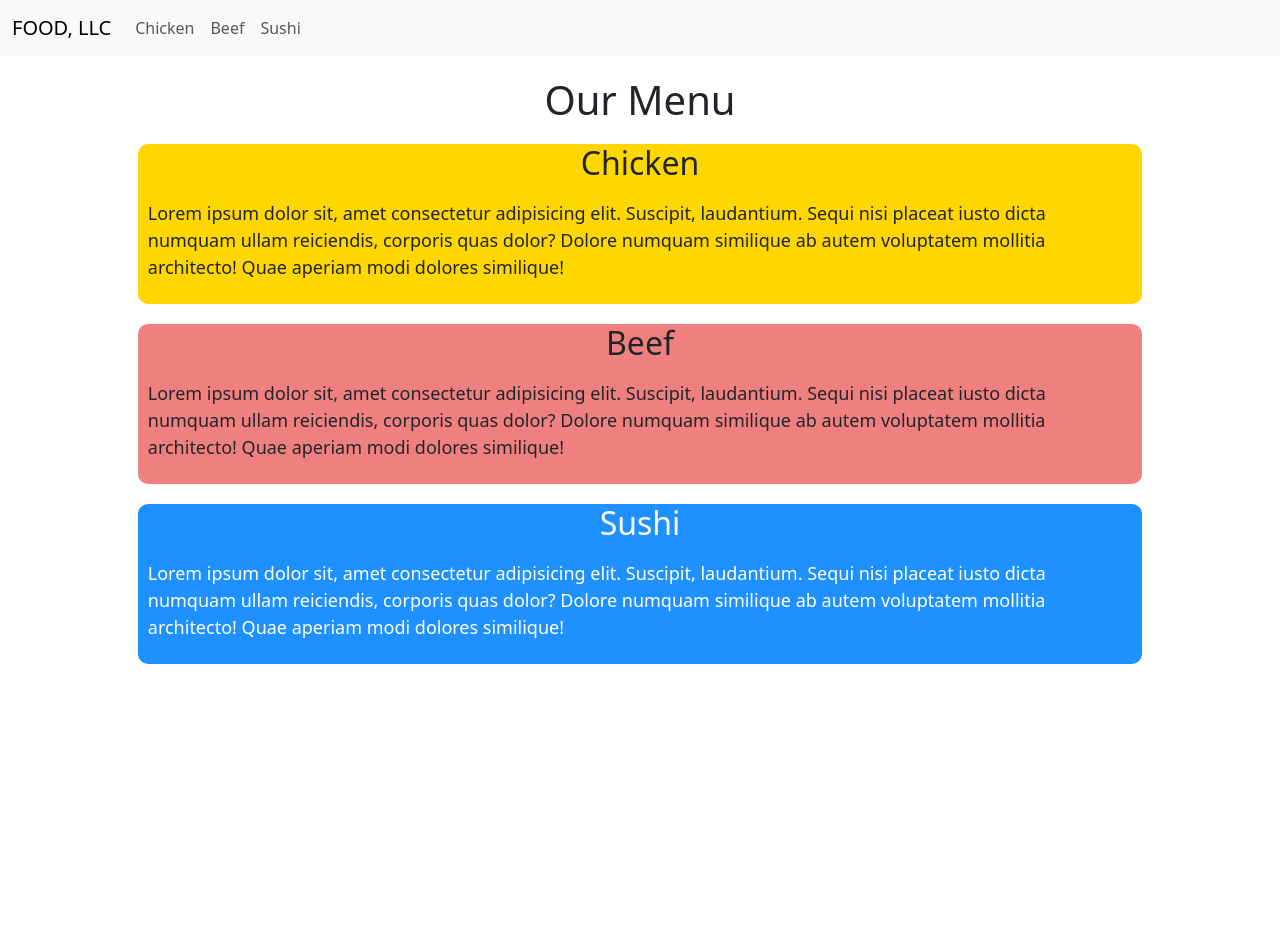
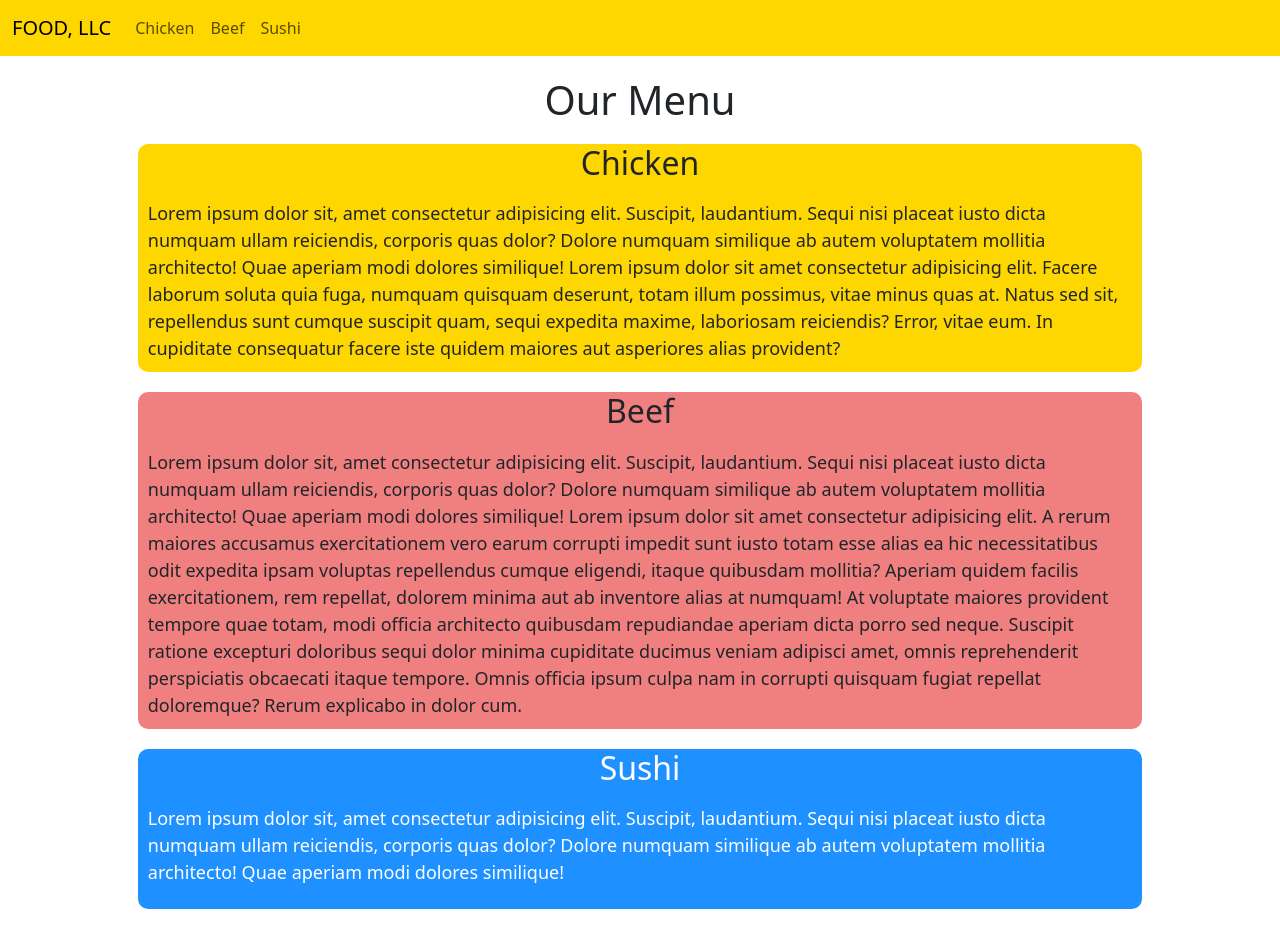
Before and after one commit to DaniyalIAhmed/module-3, a plain HTML site: page index.html in a window 1280 px wide. Before the commit the page ends 800 px from the top, so only its background shows below. Drawn offline with nearby package versions, Linux system fonts and the light colour scheme.

Commit message:
Update index.html

```diff
--- a/index.html
+++ b/index.html
@@ -8,7 +8,7 @@
     <link rel="stylesheet" href="style.css">
 </head>
 <body>
-    <nav class="navbar navbar-expand-lg bg-body-tertiary">
+    <nav class="navbar navbar-expand-lg gd">
         <div class="container-fluid">
           <a class="navbar-brand" href="#">FOOD, LLC</a>
           <button class="navbar-toggler" type="button" data-bs-toggle="collapse" data-bs-target="#navbarSupportedContent" aria-controls="navbarSupportedContent" aria-expanded="false" aria-label="Toggle navigation">
@@ -33,11 +33,15 @@
         <h1 class="heading">Our Menu</h1>
         <div class="menubox gd" id="chicken">
             <h2>Chicken</h2>
-            <p>Lorem ipsum dolor sit, amet consectetur adipisicing elit. Suscipit, laudantium. Sequi nisi placeat iusto dicta numquam ullam reiciendis, corporis quas dolor? Dolore numquam similique ab autem voluptatem mollitia architecto! Quae aperiam modi dolores similique!</p>
+            <p>Lorem ipsum dolor sit, amet consectetur adipisicing elit. Suscipit, laudantium. Sequi nisi placeat iusto dicta numquam ullam reiciendis, corporis quas dolor? Dolore numquam similique ab autem voluptatem mollitia architecto! Quae aperiam modi dolores similique!
+                Lorem ipsum dolor sit amet consectetur adipisicing elit. Facere laborum soluta quia fuga, numquam quisquam deserunt, totam illum possimus, vitae minus quas at. Natus sed sit, repellendus sunt cumque suscipit quam, sequi expedita maxime, laboriosam reiciendis? Error, vitae eum. In cupiditate consequatur facere iste quidem maiores aut asperiores alias provident?
+            </p>
         </div>
         <div class="menubox lc" id="beef">
             <h2>Beef</h2>
-            <p>Lorem ipsum dolor sit, amet consectetur adipisicing elit. Suscipit, laudantium. Sequi nisi placeat iusto dicta numquam ullam reiciendis, corporis quas dolor? Dolore numquam similique ab autem voluptatem mollitia architecto! Quae aperiam modi dolores similique!</p>
+            <p>Lorem ipsum dolor sit, amet consectetur adipisicing elit. Suscipit, laudantium. Sequi nisi placeat iusto dicta numquam ullam reiciendis, corporis quas dolor? Dolore numquam similique ab autem voluptatem mollitia architecto! Quae aperiam modi dolores similique!
+                Lorem ipsum dolor sit amet consectetur adipisicing elit. A rerum maiores accusamus exercitationem vero earum corrupti impedit sunt iusto totam esse alias ea hic necessitatibus odit expedita ipsam voluptas repellendus cumque eligendi, itaque quibusdam mollitia? Aperiam quidem facilis exercitationem, rem repellat, dolorem minima aut ab inventore alias at numquam! At voluptate maiores provident tempore quae totam, modi officia architecto quibusdam repudiandae aperiam dicta porro sed neque. Suscipit ratione excepturi doloribus sequi dolor minima cupiditate ducimus veniam adipisci amet, omnis reprehenderit perspiciatis obcaecati itaque tempore. Omnis officia ipsum culpa nam in corrupti quisquam fugiat repellat doloremque? Rerum explicabo in dolor cum.
+            </p>
         </div>
         <div class="menubox db" id="sushi">
             <h2>Sushi</h2>
```
